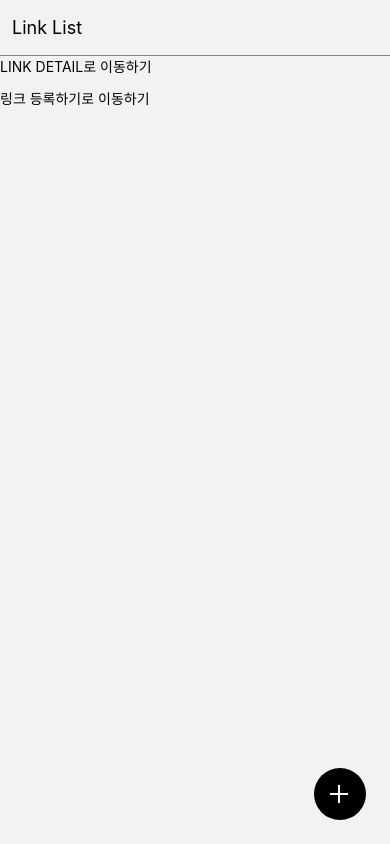
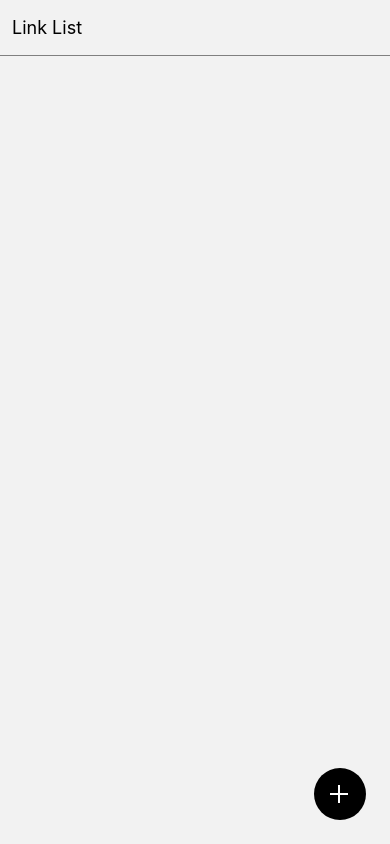
Before and after one commit to NaStillmatic/ReactNative, a React Native app in the folder part3-ch9-webpage-scrapper/: screen /LinkList in a window 390 px wide. Built offline with nearby package versions, Linux system fonts and the light colour scheme.

Commit message:
Part3. Ch09-02-데이터 저장 process 추가

```diff
--- a/part3-ch9-webpage-scrapper/App.js
+++ b/part3-ch9-webpage-scrapper/App.js
@@ -2,14 +2,19 @@
 import { NavigationContainer } from '@react-navigation/native';
 import { SafeAreaProvider } from 'react-native-safe-area-context';
 import { RootNavigation } from './src/navigation/RootNavigation';
+import { RecoilRoot } from 'recoil';
+import { RecoilCustomPersist } from './src/components/RecoilCustomPersist';
 
 export default function App() {
   return (
-    <SafeAreaProvider>
-        <NavigationContainer>
-          <RootNavigation />
-        </NavigationContainer>
+    <RecoilRoot>
+      <SafeAreaProvider>
+        <RecoilCustomPersist>
+          <NavigationContainer>
+            <RootNavigation />
+          </NavigationContainer>
+        </RecoilCustomPersist>
     </SafeAreaProvider>
-
+    </RecoilRoot>
   );
 }
--- a/part3-ch9-webpage-scrapper/package.json
+++ b/part3-ch9-webpage-scrapper/package.json
@@ -9,7 +9,7 @@
     "web": "expo start --web"
   },
   "dependencies": {
-    "@react-native-async-storage/async-storage": "^1.19.2",
+    "@react-native-async-storage/async-storage": "^1.19.3",
     "@react-navigation/native": "^6.1.7",
     "@react-navigation/native-stack": "^6.9.13",
     "expo": "~49.0.7",
@@ -18,7 +18,8 @@
     "react-native": "0.72.3",
     "react-native-safe-area-context": "^4.7.1",
     "react-native-screens": "^3.24.0",
-    "recoil": "^0.7.7"
+    "recoil": "^0.7.7",
+    "react-native-webview": "13.2.2"
   },
   "devDependencies": {
     "@babel/core": "^7.20.0"
--- /dev/null
+++ b/part3-ch9-webpage-scrapper/src/components/RecoilCustomPersist.js
@@ -0,0 +1,31 @@
+import React, { useCallback, useEffect, useState } from 'react';
+import { getItem } from '../utils/AsyncStorageUtils';
+import { useSetRecoilState } from 'recoil';
+import { atomLinkList } from '../states/atomLinkList';
+
+export const RecoilCustomPersist = (props)=> {
+    const [isLoaded, setIsLoaded] = useState(false);
+    const setList = useSetRecoilState(atomLinkList);
+
+    const loadData = useCallback(async() => {
+        const data = await getItem('MAIN/LINK_LIST');
+
+        if (data !== null) {
+            setList(data);
+        }
+        setIsLoaded(true);
+
+    }, [])
+
+    useEffect(() => {
+        if (isLoaded) return;
+
+        loadData();
+    }, [])
+
+    return (
+        <>
+            {isLoaded && props.children}
+        </>
+    )
+}
--- a/part3-ch9-webpage-scrapper/src/screen/AddLinkScreen.js
+++ b/part3-ch9-webpage-scrapper/src/screen/AddLinkScreen.js
@@ -7,16 +7,37 @@ import { Button } from '../components/Button';
 import { Typography } from '../components/Typography';
 import { useSafeAreaInsets } from 'react-native-safe-area-context';
 import { Spacer } from '../components/Spacer';
+import { useSetRecoilState } from 'recoil';
+import { atomLinkList } from '../states/atomLinkList';
 
 export const AddLinkScreen = () => {
     const navigation = useNavigation();
     const safeAreaInset = useSafeAreaInsets();
+    const updateList = useSetRecoilState(atomLinkList);
 
     const [url, setUrl] = useState('');
 
     const onPressClose = useCallback(() => {
         navigation.goBack();
     }, [])
+
+    const onPressSave = useCallback(() => {
+        if (url === '') return;
+
+        updateList((prevState) => {
+            const list = [{
+                title: '',
+                image: '',
+                link: url,
+                createdAt: new Date().toISOString(),
+            }]
+
+            return {
+                list: list.concat(prevState.list)
+            }
+        })
+        setUrl('');
+    }, [url])
 
     return (
         <View style={{flex: 1}}>
@@ -41,7 +62,7 @@ export const AddLinkScreen = () => {
                 />
             </View>
 
-            <Button>
+            <Button onPress={onPressSave}>
                 <View style={{backgroundColor: url === '' ? 'gray' : 'black'}}>
                     <View style={{
                         height: 52,
--- a/part3-ch9-webpage-scrapper/src/screen/LinkDetailScreen.js
+++ b/part3-ch9-webpage-scrapper/src/screen/LinkDetailScreen.js
@@ -1,17 +1,19 @@
-import { useNavigation } from '@react-navigation/native';
+import { useNavigation, useRoute } from '@react-navigation/native';
 import React, { useCallback } from 'react';
 import { View } from 'react-native';
 import { Header } from '../components/Header/Header';
 import { Spacer } from '../components/Spacer';
+import WebView from 'react-native-webview';
 
 export const LinkDetailScreen = () => {
+    const routes = useRoute();
     const navigation = useNavigation();
     const onPressBack = useCallback(() => {
         navigation.goBack();
     }, [])
 
     return (
-        <View>
+        <View style={{flex:1}} >
             <Header>
                 <Header.Group>
                     <Header.Icon iconName='arrow-back' onPress={onPressBack}/>
@@ -19,6 +21,10 @@ export const LinkDetailScreen = () => {
                     <Header.Title title='LINK DETAIL' />
                 </Header.Group>
             </Header>
+
+            <WebView style={{flex:1}}
+                source={{uri: routes.params.item.link}}
+            />
         </View>
     )
 }
--- a/part3-ch9-webpage-scrapper/src/screen/LinkListScreen.js
+++ b/part3-ch9-webpage-scrapper/src/screen/LinkListScreen.js
@@ -1,19 +1,22 @@
 import { useNavigation } from '@react-navigation/native'
 import React, { useCallback } from 'react';
-import { View } from 'react-native';
+import { FlatList, View } from 'react-native';
 import { Header } from '../components/Header/Header';
 import { Button } from '../components/Button';
 import { Typography } from '../components/Typography';
 import { Spacer } from '../components/Spacer';
 import { useSafeAreaInsets } from 'react-native-safe-area-context';
 import { Icon } from '../components/Icons';
+import { useRecoilValue } from 'recoil';
+import { atomLinkList } from '../states/atomLinkList';
 
 export const LinkListScreen = () => {
     const navigation = useNavigation();
     const safeAreaInset = useSafeAreaInsets();
+    const data = useRecoilValue(atomLinkList);
 
-    const onPressButon = useCallback(() => {
-        navigation.navigate('LinkDetail')
+    const onPressListItem = useCallback((item) => {
+        navigation.navigate('LinkDetail', {item})
     }, [])
 
     const onPressAddButton = useCallback(() => {
@@ -26,17 +29,29 @@ export const LinkListScreen = () => {
                     <Header.Title title='Link List' />
                 </Header.Group>
             </Header>
-            <View style={{flex: 1}}>
-                <Button onPress={onPressButon}>
-                    <Typography>LINK DETAIL로 이동하기</Typography>
-                </Button>
 
-                <Spacer space={12} />
+            <FlatList
+                style={{flex:1,}}
+                data={data.list}
+                renderItem={({item}) => {
+                    return (
+                        <Button onPress={() => onPressListItem(item)} paddingHorizontal={24} paddingVertical={24}>
+                            <View>
+                                <Typography fontSize={20}>
+                                    {item.link}
+                                </Typography>
 
-                <Button onPress={onPressAddButton}>
-                    <Typography>링크 등록하기로 이동하기</Typography>
-                </Button>
-            </View>
+                                <Spacer space={4} />
+
+                                <Typography fontSize={16} color='gray'>
+                                    {item.title !== '' ? `${item.title.slice(0, 20)} | ` : ''}{new Date(item.createdAt).toLocaleString()}
+                                </Typography>
+                            </View>
+                        </Button>
+
+                    )
+                }}
+            />
 
             <View style={{
                 position: 'absolute',
--- /dev/null
+++ b/part3-ch9-webpage-scrapper/src/states/atomLinkList.js
@@ -0,0 +1,26 @@
+import { atom } from 'recoil';
+import { getItem, removeItem, setItem } from '../utils/AsyncStorageUtils';
+
+const asyncStorageEffect = key => async ({setSelf, onSet}) => {
+    const savedValue = await getItem(key);
+
+    if (savedValue !== null) {
+        setSelf(JSON.parse(savedValue))
+    }
+
+    onSet((newValue, _, isReset) => {
+        isReset
+        ? removeItem(key)
+        :setItem(key, JSON.stringify(newValue))
+    })
+
+}
+
+export const atomLinkList = atom({
+    key: 'MAIN/LINK_LIST',
+    default: {
+        list: [],
+    },
+    effects: [asyncStorageEffect('MAIN/LINK_LIST')]
+
+})
--- /dev/null
+++ b/part3-ch9-webpage-scrapper/src/utils/AsyncStorageUtils.js
@@ -0,0 +1,13 @@
+import AsyncStorage from '@react-native-async-storage/async-storage';
+
+export const getItem = async(key) => {
+    return AsyncStorage.getItem(key);
+}
+
+export const setItem  = async(key, value) => {
+    return AsyncStorage.setItem(key, value);
+}
+
+export const removeItem = async(key) => {
+    return AsyncStorage.removeItem(key);
+}
```
Also changed, not shown: 1 other file (tests, documents, lock files or other folders).
